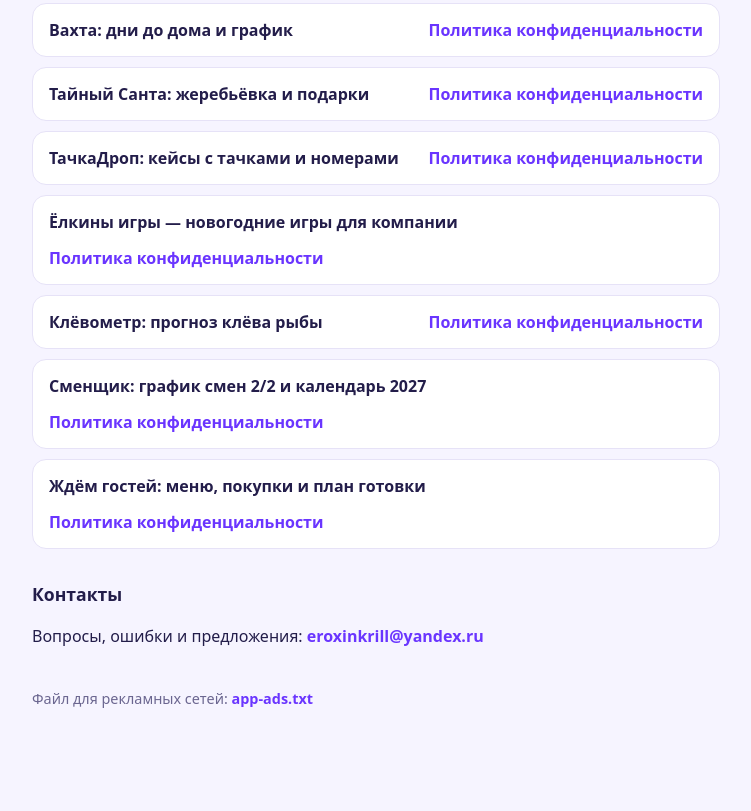
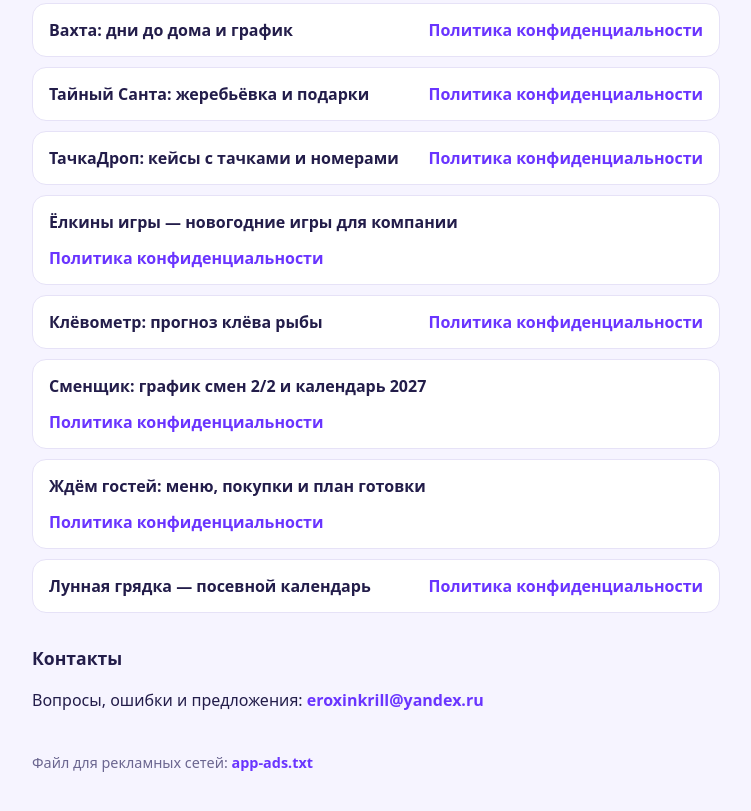
Before and after one commit to GurDoc/GurDoc.github.io, a plain HTML site: page index.html in a window 1280 px wide. Shown: the part 383-1194 px from the top of the page, without its empty margins (264-1015 px from the left). Before the commit the page ends 1156 px from the top, so only its background shows below. Drawn offline with Linux system fonts and the light colour scheme.

Commit message:
Лунная грядка: добавлена в список приложений
Co-Authored-By: Claude Opus 5.5 <noreply@anthropic.com>
Claude-Session: https://claude.ai/code/session_013aY7T66vjqNY92Xy772m3Z

```diff
--- a/index.html
+++ b/index.html
@@ -39,6 +39,7 @@
     <li><b>Клёвометр: прогноз клёва рыбы</b><a href="/resurs-privacy/klev.html">Политика конфиденциальности</a></li>
     <li><b>Сменщик: график смен 2/2 и календарь 2027</b><a href="/resurs-privacy/smena.html">Политика конфиденциальности</a></li>
     <li><b>Ждём гостей: меню, покупки и план готовки</b><a href="/resurs-privacy/gosti.html">Политика конфиденциальности</a></li>
+    <li><b>Лунная грядка — посевной календарь</b><a href="/resurs-privacy/gryadka.html">Политика конфиденциальности</a></li>
   </ul>
 
   <h2>Контакты</h2>
```
